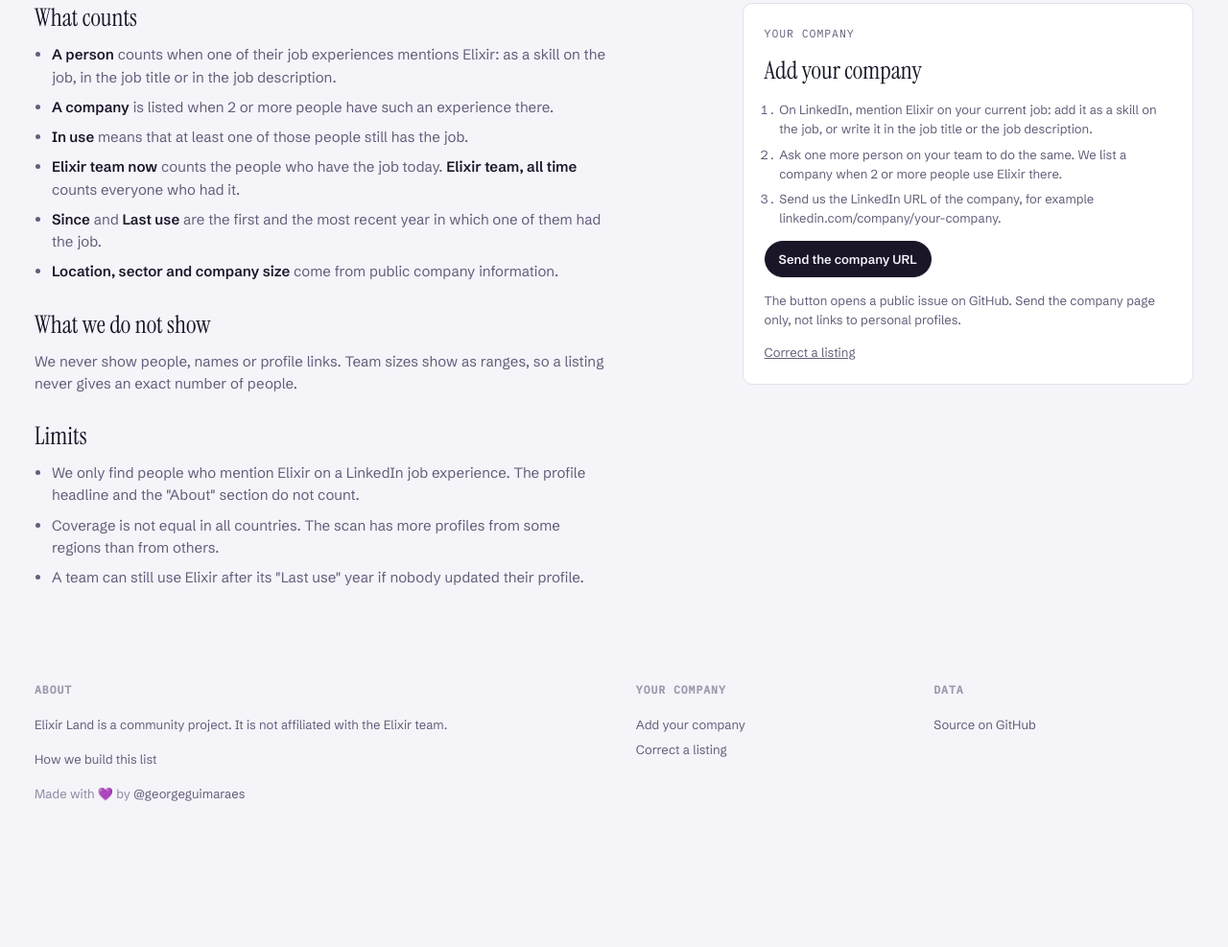
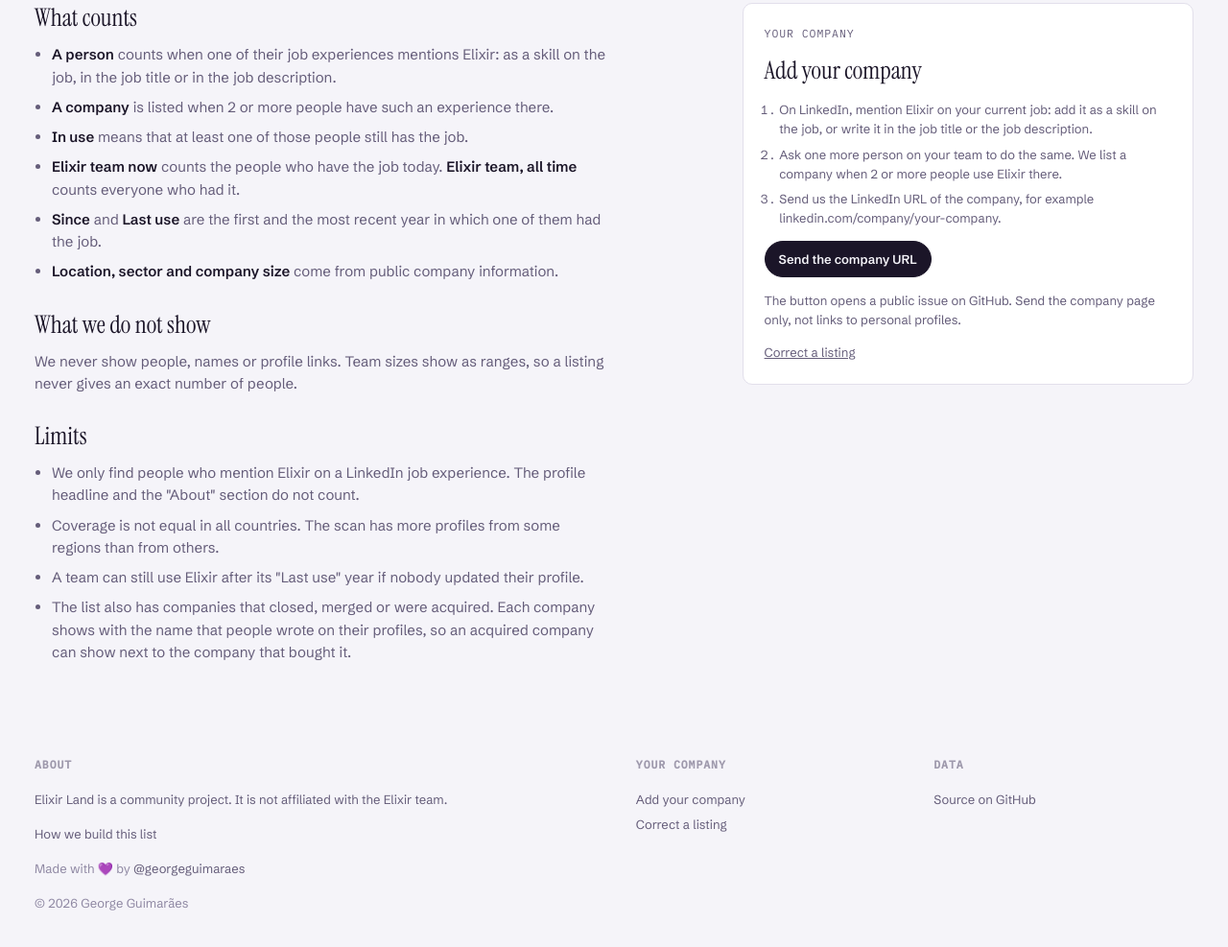
Before and after one commit to georgeguimaraes/elixir.land, a plain HTML site: page index.html in a window 1280 px wide. Shown: the part 4346-5333 px from the top of the page at 96% size. Before the commit the page ends 5247 px from the top, so only its background shows below. Drawn offline with Linux system fonts and the light colour scheme.

Commit message:
docs: Say that the list keeps companies that closed, merged or were acquired
A new item in the Limits list says that each company shows with the name from the profiles, so an acquired company can show next to the company that bought it.

```diff
--- a/index.html
+++ b/index.html
@@ -211,6 +211,7 @@
             <li>We only find people who mention Elixir on a LinkedIn job experience. The profile headline and the "About" section do not count.</li>
             <li>Coverage is not equal in all countries. The scan has more profiles from some regions than from others.</li>
             <li>A team can still use Elixir after its "Last use" year if nobody updated their profile.</li>
+            <li>The list also has companies that closed, merged or were acquired. Each company shows with the name that people wrote on their profiles, so an acquired company can show next to the company that bought it.</li>
           </ul>
         </div>
         <article class="card min-w-0 gap-3.5 rounded-box border border-line bg-surface p-[22px]" id="add">
@@ -237,6 +238,7 @@
       <p>Elixir Land is a community project. It is not affiliated with the Elixir team.</p>
       <p><a href="#method" data-track="footer/method">How we build this list</a></p>
       <p class="text-faint">Made with 💜 by <a class="text-muted hover:text-ink" href="https://github.com/georgeguimaraes" data-track="footer/author">@georgeguimaraes</a></p>
+      <p class="text-faint">© 2026 George Guimarães</p>
     </div>
     <div>
       <h4 class="footer-title font-mono text-micro tracking-[0.08em]">Your company</h4>
```
Also changed, not shown: build/atlas.src.html (+1 -0 lines).
